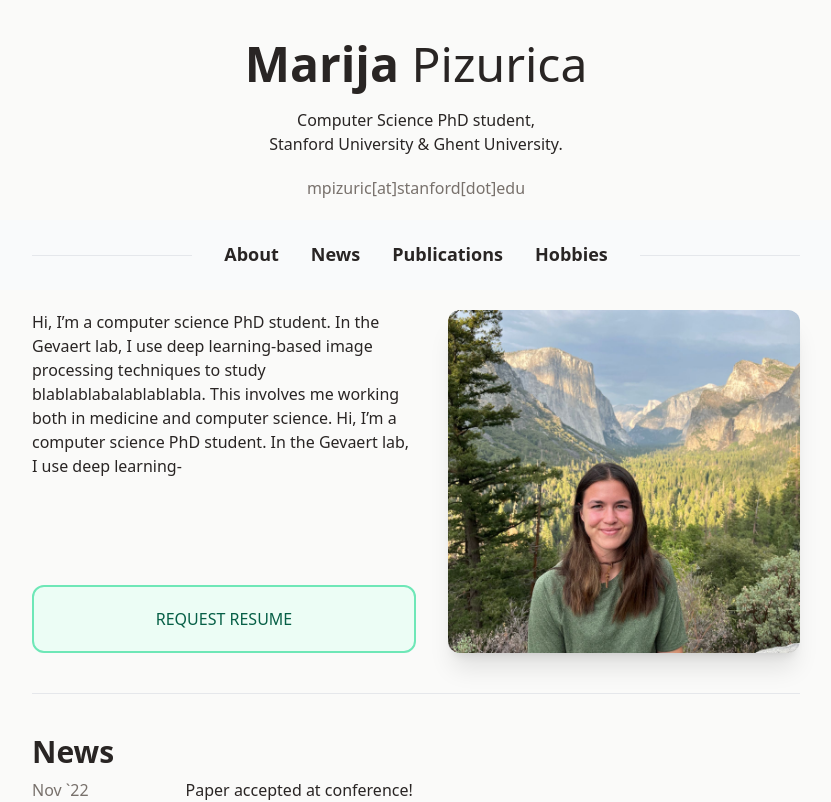
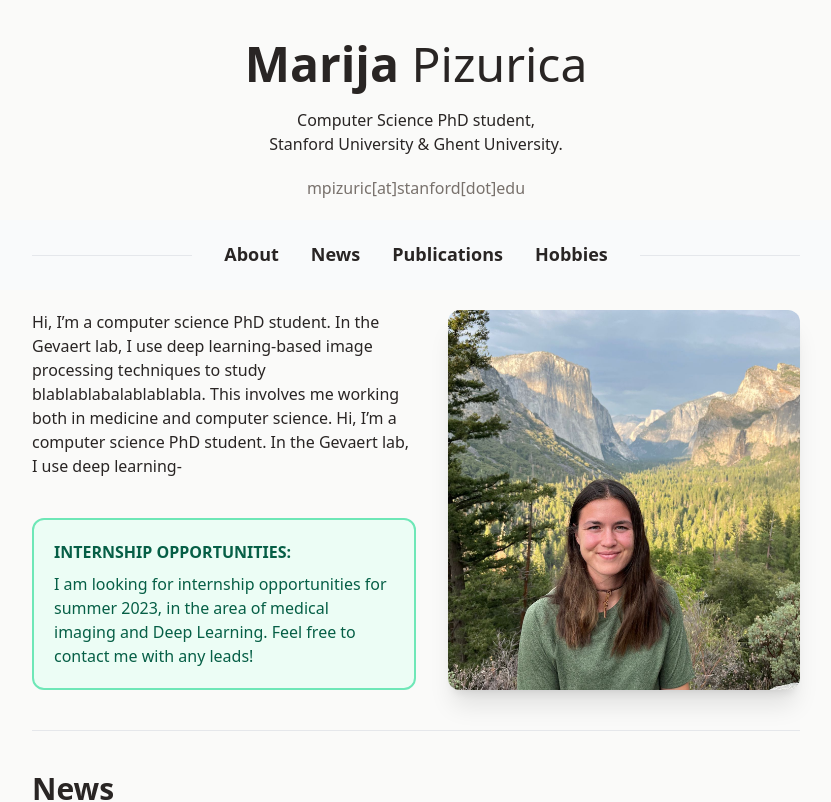
Before and after one commit to mpizurica/mpizurica.github.io, a Vue app: page / in a window 1280 px wide. Shown: the top 802 px of the page, without its empty margins (224-1055 px from the left). Built offline with nearby package versions, Linux system fonts and the light colour scheme.

Commit message:
saving progress

```diff
--- a/src/App.vue
+++ b/src/App.vue
@@ -3,7 +3,7 @@ import MainHeader from './components/MainHeader.vue';
 import LayoutHeaderButton from './components/LayoutHeaderButton.vue';
 import MainText from './components/MainText.vue';
 import MainPicture from './components/MainPicture.vue';
-import MainButton from './components/MainButton.vue';
+import MainInfoBanner from './components/MainInfoBanner.vue';
 import SectionHeader from './components/SectionHeader.vue';
 import NewsList from './components/NewsList.vue';
 import MainInfo from './components/MainInfo.vue';
@@ -42,7 +42,7 @@ import HobbyCarousel from './components/HobbyCarousel.vue';
       <!-- logo, text and button  -->
       <div class="justify-between flex flex-col md:order-1 order-2">
         <MainText />
-        <MainButton class="mt-10" />
+        <MainInfoBanner class="mt-10" />
       </div>
       <!-- picture  -->
       <div class="md:order-2 order-1">
--- a/src/components/MainButton.vue
+++ /dev/null
@@ -1,8 +0,0 @@
-<template>
-    <!-- <button class="p-5 border-2 border-emerald-300 bg-emerald-50 uppercase rounded-xl">
-        <span class="text-emerald-800">Request Resume</span>
-    </button> -->
-    <button class="p-5 border-2 border-emerald-300 bg-emerald-50 uppercase rounded-xl">
-        <span class="text-emerald-800">Request Resume</span>
-    </button>
-</template>
--- /dev/null
+++ b/src/components/MainInfoBanner.vue
@@ -0,0 +1,9 @@
+<template>
+    <!-- <button class="p-5 border-2 border-emerald-300 bg-emerald-50 uppercase rounded-xl">
+        <span class="text-emerald-800">Request Resume</span>
+    </button> -->
+    <div class="p-5 border-2 border-emerald-300 bg-emerald-50 rounded-xl hover:shadow-lg duration-500">
+        <h3 class="text-emerald-800 pb-2 uppercase font-bold">Internship opportunities: </h3>
+        <p class="text-emerald-800"> I am looking for internship opportunities for summer 2023, in the area of medical imaging and Deep Learning. Feel free to contact me with any leads!</p>
+    </div>
+</template>
--- a/src/components/MainPicture.vue
+++ b/src/components/MainPicture.vue
@@ -1,5 +1,5 @@
 <template>
-    <div class="group relative">
+    <div class="group relative h-full">
         <!-- image -->
         <img class="md:h-full h-80 w-full object-cover rounded-xl shadow-xl" src="../assets/marija_cropped.jpeg"
             alt="Picture of Marija Pizurica in front of tunnel view at Yosemite National Park, California. Green trees, blue slightly cloudy sky.">
```
